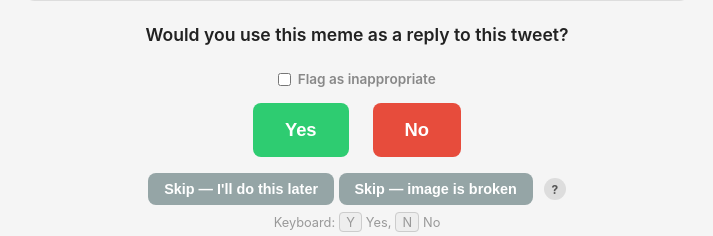
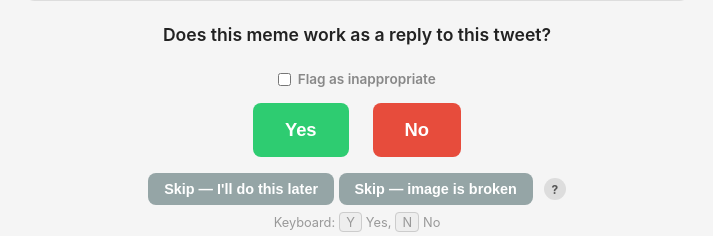
Before and after one commit to lavanyagarg112/Memecap_Twitter_Replies, a Flask app: template annotation_app/templates/annotate.html in a window 1280 px wide. Shown: the part 432-668 px from the top of the page, without its empty margins (283-996 px from the left). Run offline with Flask 3, Linux system fonts and the light colour scheme; the template is opened without the code that fills it, so the values that code supplies are empty; parts of the project's set-up code (start-up, migrations or seed data) failed here and were passed over.

Commit message:
update question

```diff
--- a/annotation_app/templates/annotate.html
+++ b/annotation_app/templates/annotate.html
@@ -27,7 +27,7 @@
              onerror="this.onerror=null; this.src=''; this.alt='Image failed to load'; this.classList.add('broken');">
     </div>
 
-    <div class="question">Would you use this meme as a reply to this tweet?</div>
+    <div class="question">Does this meme work as a reply to this tweet?</div>
 
     <form id="main-form" method="POST" action="{{ url_for('submit') }}">
         <input type="hidden" name="item_id" value="{{ item['id'] }}">
--- a/annotation_app/templates/login.html
+++ b/annotation_app/templates/login.html
@@ -4,7 +4,7 @@
 {% block content %}
 <div class="card centered">
     <h1>Meme Annotation</h1>
-    <p>You'll see a tweet and a meme. Judge whether you'd use that meme as a reply to the tweet. Do as many as you like — you can stop anytime.</p>
+    <p>You'll see a tweet and a meme. Judge whether the meme works as a reply to the tweet. Do as many as you like — you can stop anytime.</p>
     <form method="POST" action="{{ url_for('login') }}">
         <input type="email" name="annotator" required placeholder="Your email" autofocus>
         <p class="email-note">Your email is only used to track your progress so you can resume later. It won't be shared or used for anything else.</p>
```
Also changed, not shown: README.md.
